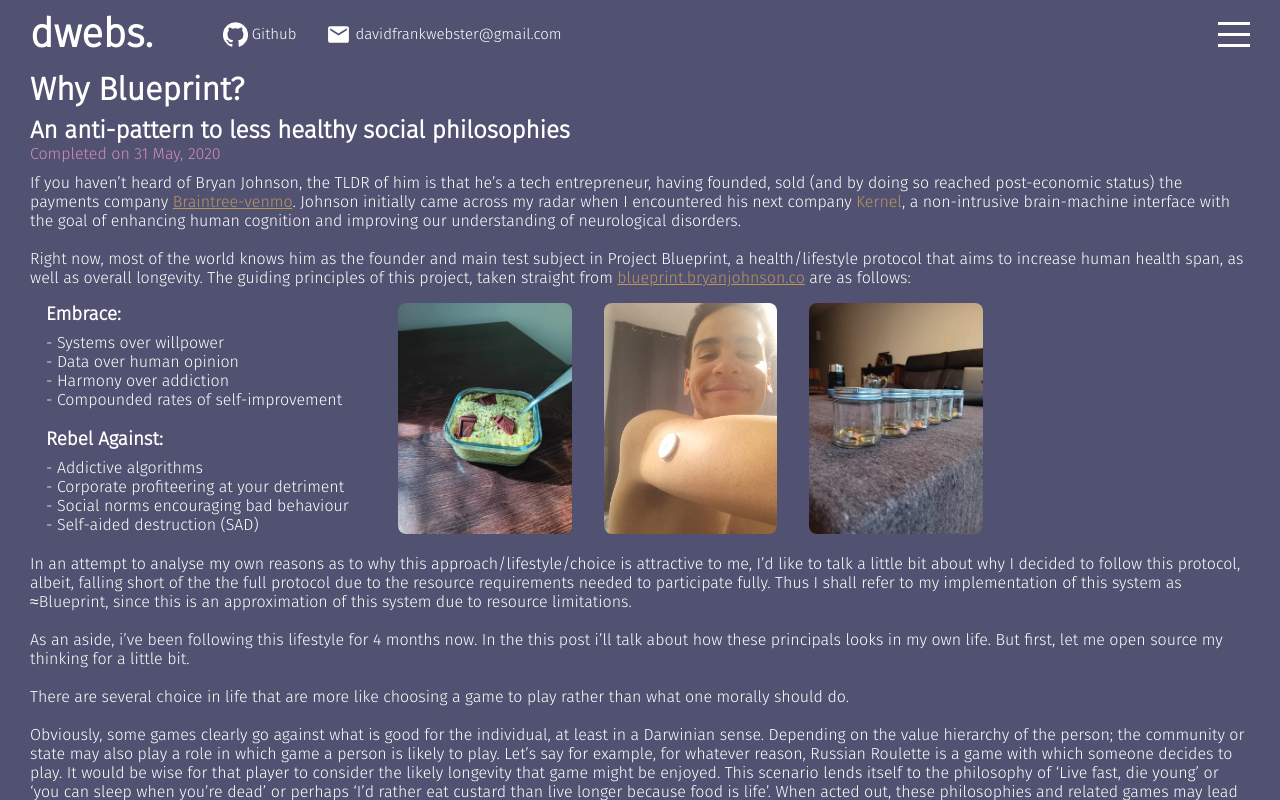
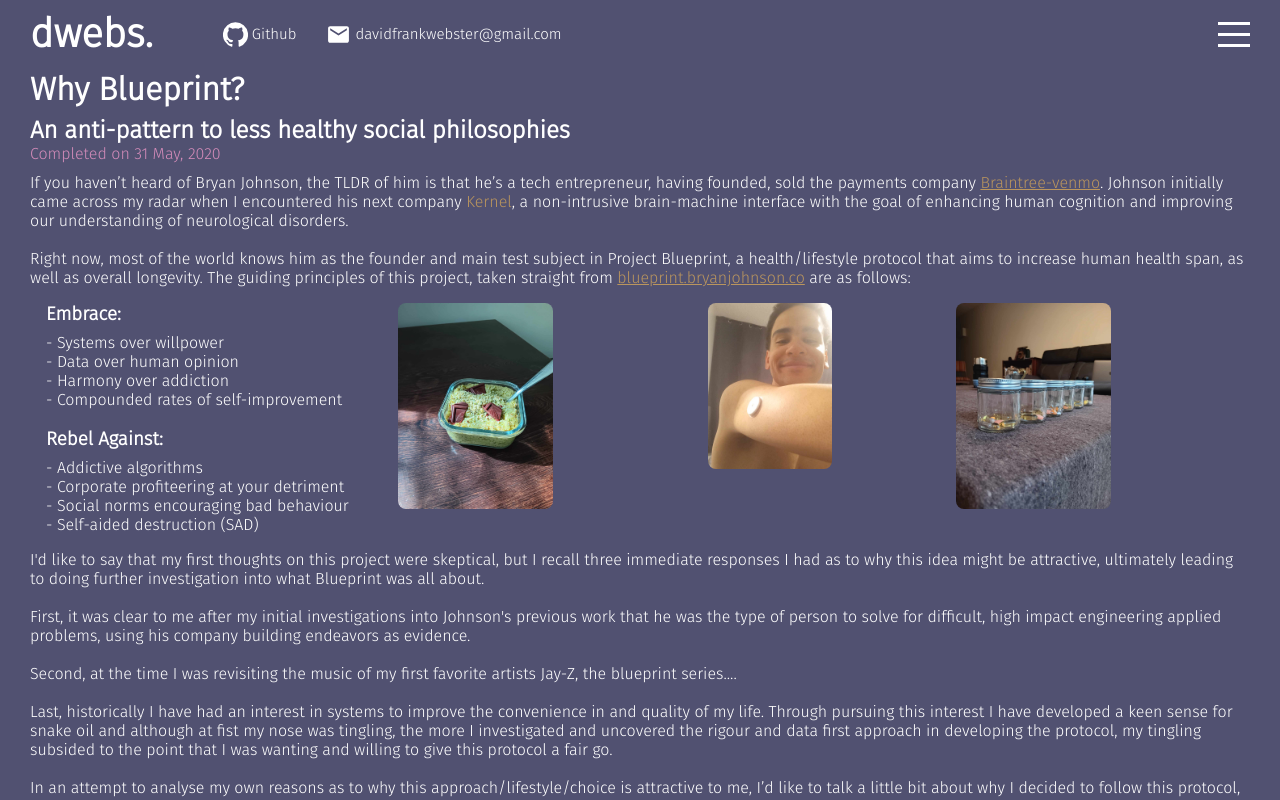
Before and after one commit to davidalanfrank/web-portfolio, a React (Create React App) app: page /blueprint in a window 1280 px wide. Built offline with nearby package versions, Linux system fonts and the light colour scheme.

Commit message:
adding more content

```diff
--- a/src/pages/Blueprint.jsx
+++ b/src/pages/Blueprint.jsx
@@ -24,8 +24,7 @@
           <p>
             If you haven’t heard of Bryan Johnson, the{" "}
             <span onMouseOver={openHoverOver}>TLDR</span> of him is that he’s a
-            tech entrepreneur, having founded, sold (and by doing so reached
-            post-economic status) the payments company{" "}
+            tech entrepreneur, having founded, sold the payments company{" "}
             <a href="https://en.wikipedia.org/wiki/Braintree_(company)">
               Braintree-venmo
             </a>
@@ -61,15 +60,51 @@
                 <li>- Social norms encouraging bad behaviour</li>
                 <li>- Self-aided destruction (SAD)</li>
               </ul>
+              <div className="gallery-container">
                 <div>
                   <img
                     className="hl-bb figure"
                     src="../assets/super-vege.jpg"
                   ></img>
+                </div>
+
+                <div>
                   <img className="hl-bb figure" src="../assets/bgm.jpg"></img>
-                <img className="hl-bb figure" src="../assets/pills-1.jpg"></img>
+                </div>
+
+                <div>
+                  <img
+                    className="hl-bb figure"
+                    src="../assets/pills-1.jpg"
+                  ></img>
                 </div>
               </div>
+            </div>
+            I'd like to say that my first thoughts on this project were
+            skeptical, but I recall three immediate responses I had as to why
+            this idea might be attractive, ultimately leading to doing further
+            investigation into what Blueprint was all about.
+            <br></br>
+            <br></br>
+            First, it was clear to me after my initial investigations into
+            Johnson's previous work that he was the type of person to solve for
+            difficult, high impact engineering applied problems, using his
+            company building endeavors as evidence.
+            <br></br>
+            <br></br>
+            Second, at the time I was revisiting the music of my first favorite
+            artists Jay-Z, the blueprint series....
+            <br></br>
+            <br></br>
+            Last, historically I have had an interest in systems to improve the
+            convenience in and quality of my life. Through pursuing this
+            interest I have developed a keen sense for snake oil and although at
+            fist my nose was tingling, the more I investigated and uncovered the
+            rigour and data first approach in developing the protocol, my
+            tingling subsided to the point that I was wanting and willing to
+            give this protocol a fair go.
+            <br></br>
+            <br></br>
             In an attempt to analyse my own reasons as to why this
             approach/lifestyle/choice is attractive to me, I’d like to talk a
             little bit about why I decided to follow this protocol, albeit,
@@ -95,30 +130,36 @@
             whatever reason, Russian Roulette is a game with which someone
             decides to play. It would be wise for that player to consider the
             likely longevity that game might be enjoyed. This scenario lends
-            itself to the philosophy of ‘Live fast, die young’ or ‘you can sleep
-            when you’re dead’ or perhaps ‘I’d rather eat custard than live
-            longer because food is life’. When acted out, these philosophies and
-            related games may lead to a shorter in-game experience.
+            itself to the popular philosophy of ‘Live fast, die young’ or ‘you
+            can sleep when you’re dead’ or perhaps ‘I’d rather eat custard than
+            live longer because food is life’. When acted out, these
+            philosophies and related games may lead to a shorter in-game
+            experience.
             <br></br>
             <br></br>
             Let us be bold for a moment to try to associate which entities are
             the real beneficiaries of these philosophies. Let’s consider that
-            their margins may be positively correlated to the detriment of the
-            players. What of the moment the bars and club owners, the drug
-            dealers, who’s pockets are lined by the cries of ‘one more drink’
-            and ‘another bag?’. The CEO’s and shareholders of some large
-            companies who foster a perfect incubator for overwork - rewarding
-            those who couple their self-worth to their ability to sacrifice
-            well-being for the corporation (under the guise of slogans for
-            ‘team’ and ‘camaraderie’). Finally, the generators of high-fat,
+            their margins of these entities may be positively correlated to the
+            detriment of the players. What of the moment the bars and club
+            owners, the drug dealers, who’s pockets are lined by the cries of
+            ‘one more drink’ and ‘another bag?’. The CEO’s and shareholders of
+            some large companies who foster a perfect incubator for overwork -
+            rewarding those who couple their self-worth to their ability to
+            sacrifice well-being for the corporation (under the guise of slogans
+            for ‘team’ and ‘camaraderie’). Finally, the generators of high-fat,
             high-sugar fast food, the main contributors of ‘Eat Death’, clear
             winners in the fight between them and peoples physiological desire
             for carbohydrate rich food.
             <br></br>
-            <br></br>I both jokingly, albeit with some commitment, rebel against
-            these entities by choosing to play games that act as an anti-pattern
-            to these unhealthy cultural norms and serve my own long-term in-game
-            experience.
+            <br></br>I am not proclaiming that these entities are inherently
+            evil. Rather that they each represent an ecosystem and institution
+            that have been built up over years due to the profitability that
+            come from exploiting human need to be social, feel good, achieve
+            status and lower anxiety. Blueprint acts as a foundation to commit a
+            rebellion against these entities and behaviours by choosing to play
+            games that act as an anti-pattern to these unhealthy cultural norms
+            and serve my own long-term in-game experience, goal-aligned with an
+            individuals biological system.
             <br></br>
             <br></br>A long life does not equal a rich life; but a short life
             can be both rich and a missed opportunity.
@@ -161,14 +202,15 @@
             pre-existing and activies, behaviours that I use to align myself
             with this protocol.
             <TableComponent /> {/* Use the imported table component */}
-            some common misconcpetions. My take on blueprint, which is an echo
-            of the intention of the creator is to derive a system that takes
-            care of a persons physical and mental health in a sustainable way
-            that uses the measurements from the body rather than oppinion or
-            acidotal infomration to drive diet, beahviors and exercise
-            requirements. Blueprint to me is not about a zealot following of a
-            reasuem, but rather a data driven approach to daily happiness in the
-            games I choose to play.
+            As a final note, hopefully to quell any obvious misconcpetions about
+            my intentions; my take on blueprint, which is an echo of the
+            intention of the creator is to derive a system that takes care of a
+            persons physical and mental health in a sustainable way that uses
+            the measurements from the body rather than oppinion or acidotal
+            infomration to drive diet, beahviors and exercise requirements.
+            Blueprint to me is not about a zealot following of a reasuem, but
+            rather a data driven approach to daily happiness in the games I
+            choose to play.
           </p>
           <br></br>
         </div>
--- a/src/pages/blueprint.scss
+++ b/src/pages/blueprint.scss
@@ -9,6 +9,10 @@
 
 
   .container {
+
+    .gallery-container{
+      display: flex;
+    }
 
     .code-snip{
       width: 90%;
@@ -38,7 +42,7 @@
         width: 500px;
       }
       .hl-bb {
-        max-width: 20%;
+        max-width: 50%;
 
       }
       .heading-date {
```
Lines whose indentation alone changed are shown as unchanged.
